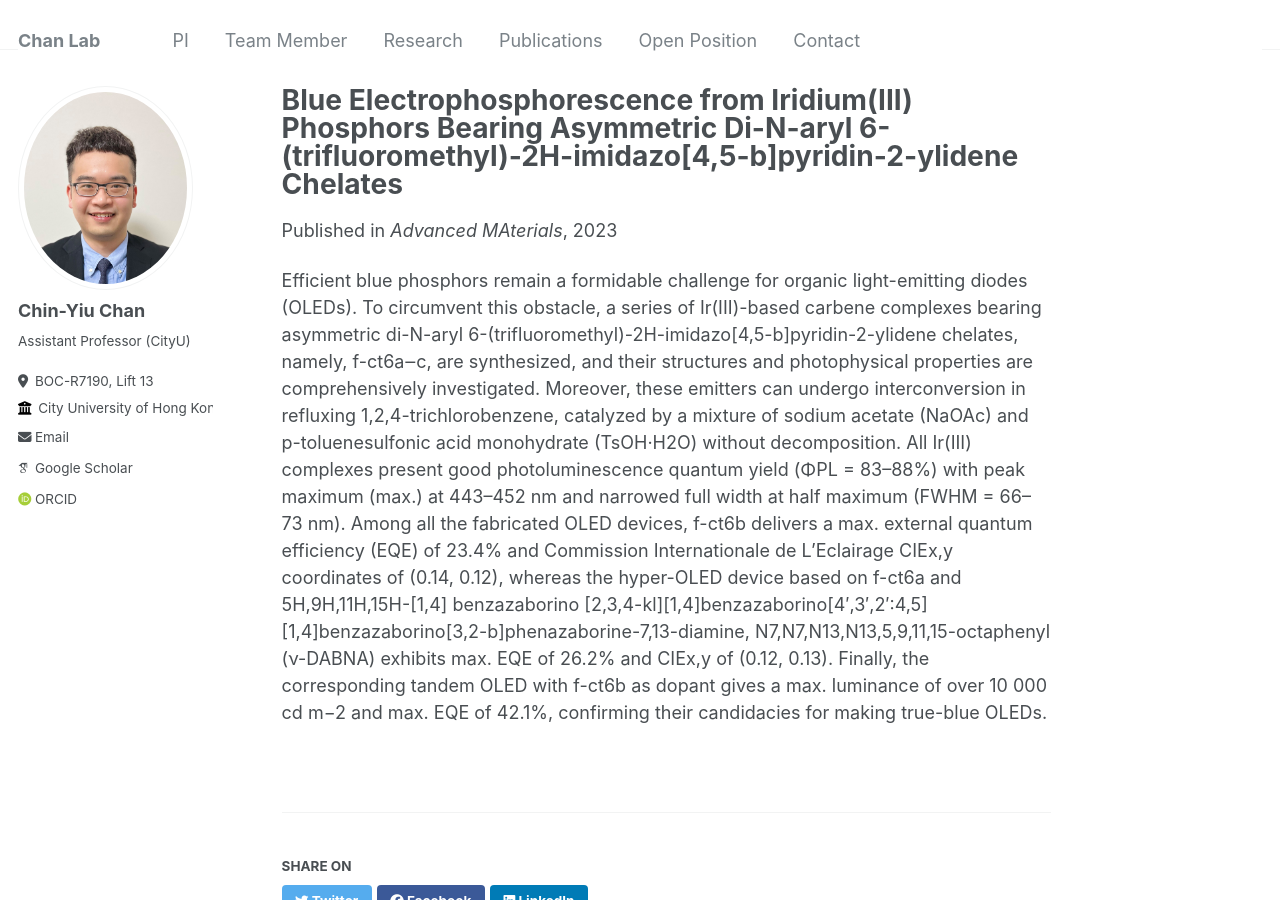
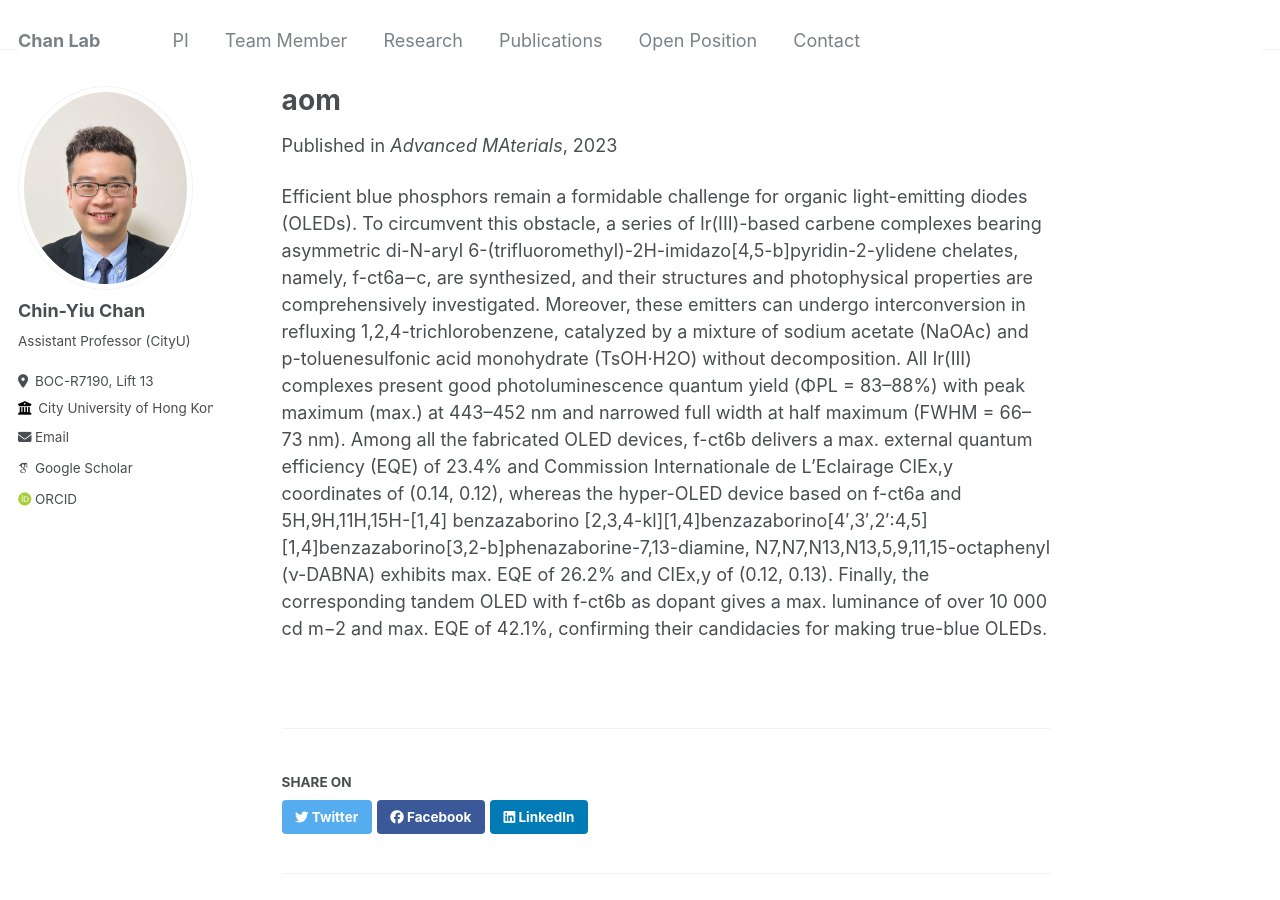
Before and after one commit to cychan-chem/chinychan.github.io, a Jekyll site: the page built from _publications/2024-AOM-01.md, in a window 1280 px wide and 900 px high. Built offline with Jekyll 4.4.1, drawn with Linux system fonts in a browser that asks for light colours; some web fonts are replaced.

Commit message:
Update 2024-AOM-01.md

```diff
--- a/_publications/2024-AOM-01.md
+++ b/_publications/2024-AOM-01.md
@@ -1,5 +1,5 @@
 ---
-title: "Blue Electrophosphorescence from Iridium(III) Phosphors Bearing Asymmetric Di-N-aryl 6-(trifluoromethyl)-2H-imidazo[4,5-b]pyridin-2-ylidene Chelates"
+title: "aom"
 collection: publications
 permalink: /publication/2023-AM-1
 excerpt: 'Jie Yan, Zi‐Qi Feng, Yixin Wu, Dong‐Ying Zhou, Shek‐Man Yiu, Chin‐Yiu Chan, Yi Pan, Kai Chung Lau, Liang‐Sheng Liao, Yun Chi'
```
